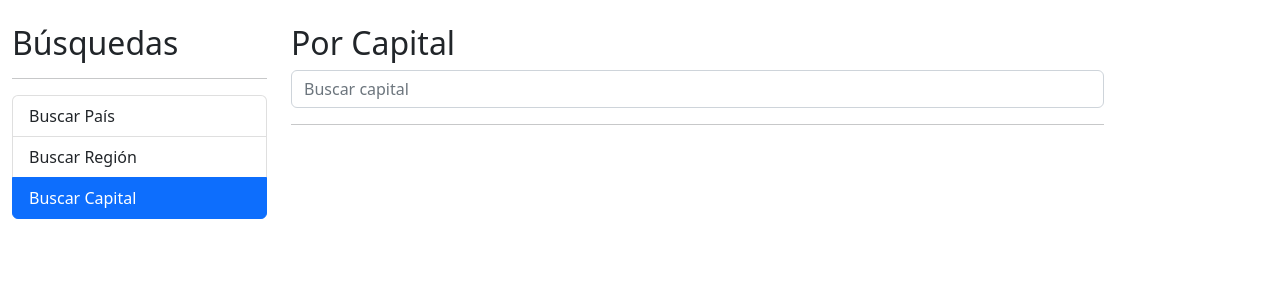
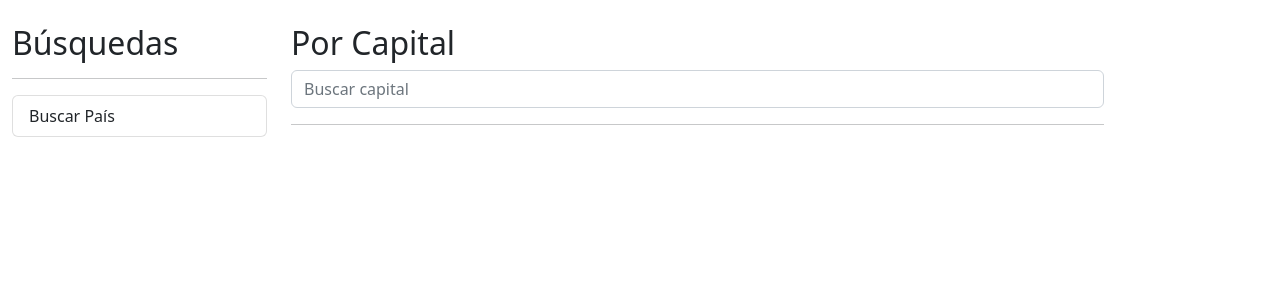
Before and after one commit to jsapuyesp/Countries-App, an Angular app: page /capital in a window 1280 px wide. Shown: the top 300 px of the page. Built offline with nearby package versions, Linux system fonts and the light colour scheme.

Commit message:
Changes to Bancolombia challenge

```diff
--- a/src/app/country/components/country-table/country-table.component.html
+++ b/src/app/country/components/country-table/country-table.component.html
@@ -1,10 +1,8 @@
 <table class="table table-hover" *ngIf="countries.length > 0">
   <thead>
     <tr>
-      <th>#</th>
-      <th>Bandera</th>
+      <th></th>
       <th>Nombre</th>
-      <th>Capital</th>
       <th>Poblacion</th>
       <th>Área</th>
       <th></th>
@@ -12,14 +10,12 @@
   </thead>
   <tbody>
     <tr *ngFor="let country of countries; let i = index">
-      <td>{{i+1}}</td>
       <td>
-        <img class="small-flag" [src]="country.flags.svg">
+        <img class="small-flag" [src]="country.flags.svg" />
       </td>
-      <td>{{country.name.common}}</td>
-      <td>{{country.capital}}</td>
-      <td>{{country.population | number}}</td>
-      <td>{{country.area | number}}</td>
+      <td>{{ country.name.common }}</td>
+      <td>{{ country.population | number }}</td>
+      <td>{{ country.area | number }}</td>
       <td>
         <a [routerLink]="['/country', country.cca2]">Ver...</a>
       </td>
--- a/src/app/country/pages/by-country/by-country.component.html
+++ b/src/app/country/pages/by-country/by-country.component.html
@@ -10,7 +10,7 @@
   </div>
 </div>
 
-<ul class="list-group" *ngIf="mostrarSugerencias">
+<!-- <ul class="list-group" *ngIf="mostrarSugerencias">
   <li
     class="list-group-item list-group-item-action"
     *ngFor="let country of sugerenciasList"
@@ -24,7 +24,7 @@
       >Buscar "{{ termino }}"</a
     >
   </li>
-</ul>
+</ul> -->
 
 <hr />
 
--- a/src/app/country/pages/show-country/show-country.component.html
+++ b/src/app/country/pages/show-country/show-country.component.html
@@ -58,8 +58,4 @@
       }}</span>
     </div>
   </div>
-
-  <pre class="mt-10">
-    {{ country | json }}
-  </pre>
 </ng-template>
--- a/src/app/shared/sidebar/sidebar.component.html
+++ b/src/app/shared/sidebar/sidebar.component.html
@@ -1,8 +1,14 @@
 <h2>Búsquedas</h2>
-<hr>
+<hr />
 <ul class="list-group">
-  <li routerLink="" routerLinkActive="active" [routerLinkActiveOptions]="{exact: true}" class="list-group-item">
-    Buscar País</li>
-  <li routerLink="region" routerLinkActive="active" class="list-group-item">Buscar Región</li>
-  <li routerLink="capital" routerLinkActive="active" class="list-group-item">Buscar Capital</li>
+  <li
+    routerLink=""
+    routerLinkActive="active"
+    [routerLinkActiveOptions]="{ exact: true }"
+    class="list-group-item"
+  >
+    Buscar País
+  </li>
+  <!-- <li routerLink="region" routerLinkActive="active" class="list-group-item">Buscar Región</li>
+  <li routerLink="capital" routerLinkActive="active" class="list-group-item">Buscar Capital</li> -->
 </ul>
```
